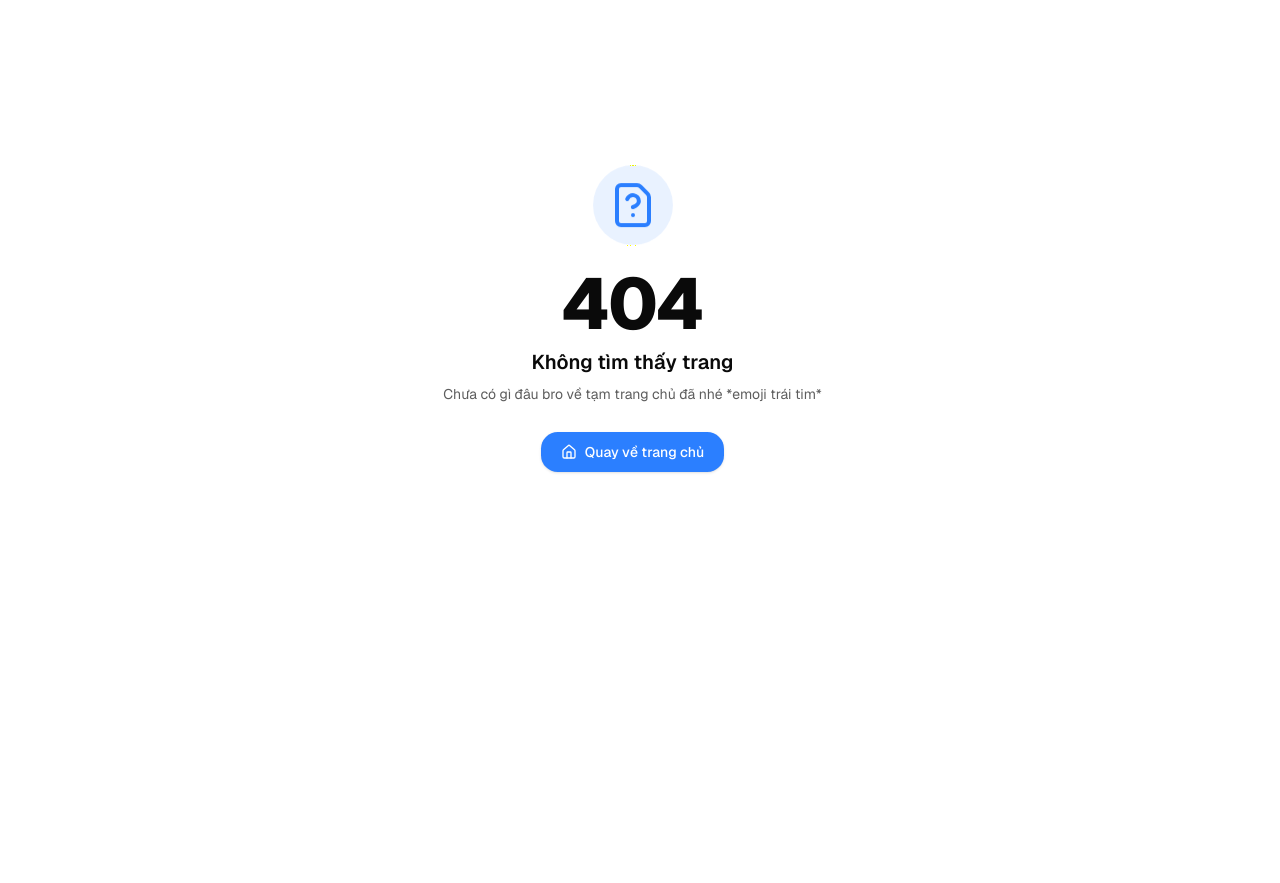
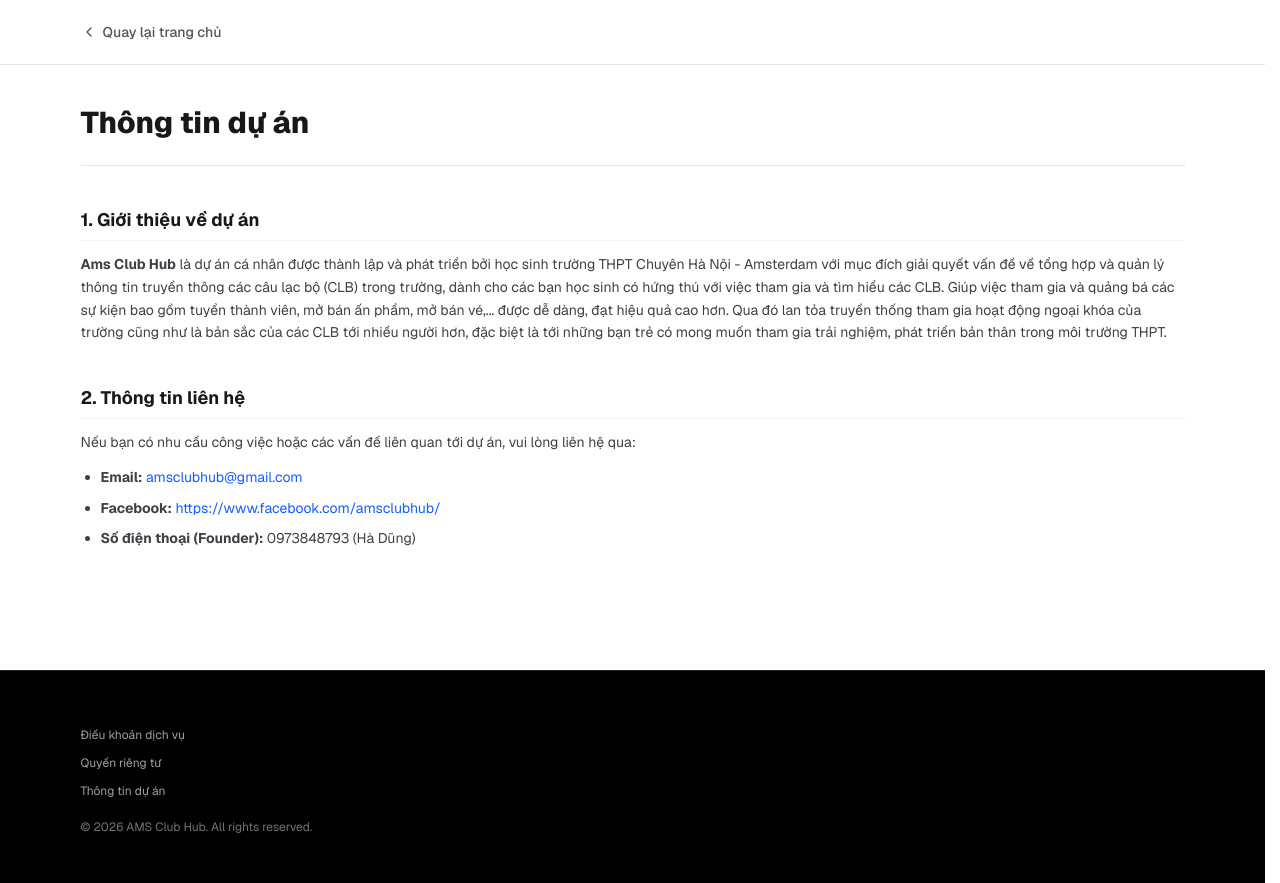
Before and after one commit to lilyu11/ams-club-hub-fullstack, a Next.js app in the folder amsclubhub-frontend/: page /project-info in a window 1280 px wide. Before the commit this address had no page. Before the commit the page ends 800 px from the top, so only its background shows below. Built offline with nearby package versions, Linux system fonts and the light colour scheme.

Commit message:
adding tos, privacy policies, contact page; completing guides page; setting light theme as default

```diff
--- a/amsclubhub-frontend/src/app/(legal)/layout.tsx
+++ b/amsclubhub-frontend/src/app/(legal)/layout.tsx
@@ -39,6 +39,50 @@
 
 			{/* Nơi chứa nội dung của từng trang (Privacy / Terms) */}
 			<main className="max-w-6xl mx-auto px-4 sm:px-6 py-10">{children}</main>
+
+			{/* Footer đen theo Style Netflix */}
+			<footer className="bg-black text-zinc-400 text-sm mt-20 border-t border-zinc-800">
+				<div className="max-w-6xl mx-auto px-4 sm:px-6 py-12 space-y-8">
+					{/* Hàng 1: Bạn cần thêm trợ giúp? + Button Contact */}
+					{/* <div className="flex flex-col sm:flex-row sm:items-center gap-4">
+						<span className="text-xl font-bold text-white">Bạn cần thêm trợ giúp?</span>
+						<a
+							href="mailto:amsclubhub@gmail.com"
+							className="inline-block w-fit px-5 py-2 text-sm font-semibold text-black bg-white hover:bg-zinc-200 rounded transition-colors"
+						>
+							Liên hệ chúng tôi
+						</a>
+					</div>
+
+					<hr className="border-zinc-800" /> */}
+
+					{/* Hàng 2: Select Ngôn ngữ
+					<div>
+						<select
+							defaultValue="vi"
+							className="bg-black text-zinc-300 border border-zinc-700 rounded px-3 py-2 text-sm focus:outline-none focus:border-white"
+						>
+							<option value="vi">Tiếng Việt</option>
+							<option value="en">English</option>
+						</select>
+					</div> */}
+
+					{/* Hàng 3: Các liên kết pháp lý */}
+					<div className="flex flex-col space-y-3 pt-2 text-xs text-zinc-400">
+						<Link href="/terms" className="hover:underline w-fit">
+							Điều khoản dịch vụ
+						</Link>
+						<Link href="/privacy" className="hover:underline w-fit">
+							Quyền riêng tư
+						</Link>
+						<Link href="/project-info" className="hover:underline w-fit">
+							Thông tin dự án
+						</Link>
+						{/* <span className="hover:underline cursor-pointer w-fit">Tùy chọn cookie</span> */}
+						<span className="text-zinc-500 pt-2">© 2026 AMS Club Hub. All rights reserved.</span>
+					</div>
+				</div>
+			</footer>
 		</div>
 	);
 }
--- a/amsclubhub-frontend/src/app/(legal)/privacy/page.tsx
+++ b/amsclubhub-frontend/src/app/(legal)/privacy/page.tsx
@@ -2,7 +2,7 @@
 	const sections = [
 		{
 			id: 'sec-1',
-			title: 'Phần 1: Thông tin chúng tôi thu thập',
+			title: '1. Thông tin chúng tôi thu thập',
 			content: (
 				<ul className="list-disc pl-5 space-y-1">
 					<li>
@@ -13,7 +13,7 @@
 						<strong>Thông tin hoạt động:</strong> Danh sách CLB bạn chọn theo dõi (Follow) và tương tác giao diện.
 					</li>
 					<li>
-						<strong>Nhật ký kỹ thuật (Audit Logs):</strong> Địa chỉ IP, trình duyệt (User-Agent), thời gian truy cập và
+						<strong>Nhật ký kỹ thuật (Audit logs):</strong> Địa chỉ IP, trình duyệt (User-Agent), thời gian truy cập và
 						thao tác quan trọng nhằm mục đích bảo mật.
 					</li>
 				</ul>
@@ -21,17 +21,17 @@
 		},
 		{
 			id: 'sec-2',
-			title: 'Phần 2: Mục đích Sử dụng Thông tin',
+			title: '2. Mục đích sử dụng thông tin',
 			content: (
 				<p>
-					Dữ liệu chỉ được dùng để xác thực tài khoản qua OTP, gửi thông báo tự động từ CLB bạn đã đăng ký Follow, và
+					Dữ liệu chỉ được dùng để xác thực tài khoản qua OTP, gửi thông báo tự động từ CLB bạn đã đăng ký follow, và
 					giám sát nhật ký hệ thống để phát hiện/ngăn chặn các đòn tấn công mạng hoặc gian lận.
 				</p>
 			),
 		},
 		{
 			id: 'sec-3',
-			title: 'Phần 3: Lưu trữ & Bảo mật Hạ tầng',
+			title: '3. Lưu trữ & Bảo mật hạ tầng',
 			content: (
 				<div className="space-y-2">
 					<p>Chúng tôi áp dụng tiêu chuẩn bảo mật nghiêm ngặt:</p>
@@ -42,7 +42,7 @@
 						</li>
 						<li>
 							<strong>Bảo vệ tệp tin:</strong> Hình ảnh, tài liệu truyền thông lưu trữ trên đám mây chuyên dụng với
-							chính sách phân quyền theo cấp tài khoản (Row Level Security).
+							chính sách phân quyền theo cấp tài khoản (Row Level Security - RLS).
 						</li>
 						<li>
 							<strong>Mã hóa đường truyền:</strong> Toàn bộ dữ liệu kết nối giữa thiết bị của bạn và máy chủ đều qua
@@ -58,20 +58,20 @@
 		},
 		{
 			id: 'sec-4',
-			title: 'Phần 4: Quyền hạn Người dùng',
+			title: '4. Quyền hạn người dùng',
 			content: (
 				<p>
-					Bạn có quyền nhấn bỏ theo dõi (Unfollow) bất kỳ CLB nào để ngừng nhận thông báo, hoặc gửi yêu cầu cho Ban
-					Quản trị để cập nhật thông tin/xóa vĩnh viễn tài khoản cá nhân khỏi hệ thống.
+					Bạn có quyền nhấn bỏ theo dõi (Unfollow) hoặc tắt tự động bật thông báo (Auto-Reminder) bất kỳ CLB nào để ngừng nhận thông báo, hoặc gửi yêu cầu cho Ban
+					quản trị để cập nhật thông tin/xóa vĩnh viễn tài khoản cá nhân khỏi hệ thống.
 				</p>
 			),
 		},
 		{
 			id: 'sec-5',
-			title: 'Phần 5: Lưu trữ Cục bộ (Session)',
+			title: '5. Lưu trữ cục bộ (Session)',
 			content: (
 				<p>
-					Nền tảng sử dụng Local Storage / Session Storage trên trình duyệt để duy trì trạng thái đăng nhập cá nhân và
+					Nền tảng sử dụng Local Storage/Session Storage trên trình duyệt để duy trì trạng thái đăng nhập cá nhân và
 					không sử dụng cookie theo dõi ngoài phạm vi ứng dụng.
 				</p>
 			),
@@ -83,13 +83,13 @@
 			{/* Sticky Sidebar */}
 			<aside className="lg:col-span-4">
 				<div className="lg:sticky lg:top-24 space-y-3">
-					<h3 className="text-xs font-bold uppercase tracking-wider text-zinc-400">Mục lục văn bản</h3>
+					<h3 className="text-xs font-bold uppercase tracking-wider text-zinc-400">Mục lục</h3>
 					<nav className="space-y-1">
 						{sections.map((s) => (
 							<a
 								key={s.id}
 								href={`#${s.id}`}
-								className="block py-1.5 px-3 text-sm font-medium text-zinc-600 hover:text-zinc-900 hover:bg-zinc-100 rounded-md transition-all border-l-2 border-transparent hover:border-zinc-900"
+								className="block py-1.5 px-3 text-sm font-medium text-zinc-600 hover:text-zinc-900 hover:bg-zinc-50 transition-all border-l-2 border-transparent hover:border-zinc-900"
 							>
 								{s.title}
 							</a>
@@ -101,10 +101,10 @@
 			{/* Main Content */}
 			<div className="lg:col-span-8 space-y-10">
 				<header className="border-b border-zinc-200 pb-6 space-y-2">
-					<h1 className="text-3xl font-extrabold text-zinc-900">Chính sách Bảo mật</h1>
+					<h1 className="text-3xl font-extrabold text-zinc-900">Quyền riêng tư</h1>
 					<p className="text-xs font-semibold text-zinc-500">Cập nhật lần cuối: Ngày 02 tháng 09 năm 2026</p>
 					<p className="text-sm text-zinc-700 pt-2">
-						AMS Club Hub cam kết bảo vệ tối đa quyền riêng tư và an toàn thông tin cá nhân của học sinh.
+						Ams Club Hub cam kết bảo vệ tối đa quyền riêng tư và an toàn thông tin cá nhân của học sinh.
 					</p>
 				</header>
 
--- /dev/null
+++ b/amsclubhub-frontend/src/app/(legal)/project-info/page.tsx
@@ -0,0 +1,68 @@
+import Link from 'next/navigation'
+
+export default function InfoPage() {
+	const sections = [
+		{
+			id: 'sec-1',
+			title: '1. Giới thiệu về dự án',
+			content: (
+				<p>
+					<strong>Ams Club Hub</strong> là dự án cá nhân được thành lập và phát triển bởi học sinh trường THPT Chuyên Hà Nội - Amsterdam
+					với mục đích giải quyết vấn đề về tổng hợp và quản lý thông tin truyền thông các câu lạc bộ (CLB) trong trường, dành cho các bạn học sinh có hứng thú
+					với việc tham gia và tìm hiểu các CLB. Giúp việc tham gia và quảng bá các sự kiện bao gồm tuyển thành viên, mở bán ấn phẩm, mở bán vé,... được dễ dàng,
+					đạt hiệu quả cao hơn. Qua đó lan tỏa truyền thống tham gia hoạt động ngoại khóa của trường cũng như là bản sắc của các CLB tới nhiều người hơn, đặc biệt
+					là tới những bạn trẻ có mong muốn tham gia trải nghiệm, phát triển bản thân trong môi trường THPT.
+				</p>
+			),
+		},
+		{
+			id: 'sec-2',
+			title: '2. Thông tin liên hệ',
+			content: (
+				<div className="space-y-3">
+					<p>Nếu bạn có nhu cầu công việc hoặc các vấn đề liên quan tới dự án, vui lòng liên hệ qua:</p>
+					<ul className="list-disc pl-5 space-y-2">
+						<li>
+							<strong>Email:</strong> {' '}
+							<a
+								href="mailto:amsclubhub@gmail.com"
+								className="text-blue-600 hover:text-blue-800 hover:underline transition-colors"
+							>
+								amsclubhub@gmail.com
+							</a>
+						</li>
+						<li>
+							<strong>Facebook:</strong> {' '}
+							<a
+								href="https://www.facebook.com/amsclubhub/"
+								className="text-blue-600 hover:text-blue-800 hover:underline transition-colors"
+							>
+								https://www.facebook.com/amsclubhub/
+							</a>
+						</li>
+						<li>
+							<strong>Số điện thoại (Founder):</strong> 0973848793 (Hà Dũng)
+						</li>
+
+					</ul>
+				</div>
+			),
+		},
+	];
+	return (
+		<div className="lg:col-span-8 space-y-10">
+			<header className="border-b border-zinc-200 pb-6 space-y-2">
+				<h1 className="text-3xl font-extrabold text-zinc-900">Thông tin dự án</h1>
+			</header>
+
+			<div className="space-y-10">
+				{sections.map((s) => (
+					<section key={s.id} id={s.id} className="scroll-mt-24 space-y-3">
+						<h2 className="text-lg font-bold text-zinc-900 border-b border-zinc-100 pb-1.5">{s.title}</h2>
+						<div className="text-sm text-zinc-700 leading-relaxed">{s.content}</div>
+					</section>
+				))}
+			</div>
+		</div>
+	)
+}
--- a/amsclubhub-frontend/src/app/(legal)/terms/page.tsx
+++ b/amsclubhub-frontend/src/app/(legal)/terms/page.tsx
@@ -42,7 +42,7 @@
 				<div className="space-y-2">
 					<p>Nhằm xây dựng môi trường học đường văn minh, lành mạnh, người dùng cam kết:</p>
 					<ul className="list-disc pl-5 space-y-1">
-						<li>Nội dung bài đăng do Ban quản trịCLB đăng tải phải đảm bảo tính trung thực và văn hóa ứng xử.</li>
+						<li>Nội dung bài đăng do Ban quản trị CLB đăng tải phải đảm bảo tính trung thực và văn hóa ứng xử.</li>
 						<li>Tuyệt đối không đăng tải thông tin sai sự thật, lăng mạ, quấy rối hoặc bôi nhọ danh dự bất kì cá nhân/CLB nào.</li>
 						<li>Cấm các nội dung đồi trụy, bạo lực, ngôn từ thù hận, chính trị hoặc quảng cáo thương mại ngoài CLB.</li>
 						<li>Nghiêm cấm giả mạo Ban Quản trị, giả mạo CLB khác hoặc dùng công cụ tự động (bot) can thiệp hệ thống.</li>
@@ -66,10 +66,11 @@
 			title: '5. Miễn trừ trách nhiệm (Disclaimer)',
 			content: (
 				<p>
-					Ams Club Hub là nền tảng kết nối trung gian. Thông tin được cung cấp do chính các CLB tự đăng tải và chịu trách
-					nhiệm. Chúng tôi không chịu trách nhiệm đối với việc sự kiện hay lịch trình bị thay đổi lịch trình hoặc hủy bỏ từ phía CLB.
-					Ngoài ra, hệ thống không chịu trách nhiệm đối với các gián đoạn dịch vụ ngoài tầm kiểm soát do sự cố hạ tầng
-					mạng.
+					Ams Club Hub là nền tảng kết nối trung gian. Nội dung và thông tin hiển thị trên nền tảng là được cung cấp bởi chính các CLB
+					tự đăng tải và chịu trách nhiệm. Chúng tôi không chịu trách nhiệm đối với việc sự kiện hay lịch trình bị thay đổi lịch trình
+					hoặc hủy bỏ từ phía CLB. Ngoài ra, hệ thống không chịu trách nhiệm đối với các gián đoạn dịch vụ ngoài tầm kiểm soát do sự cố hạ tầng
+					mạng. Ams Club Hub cũng không chịu trách nhiệm cho bất kì những ảnh hưởng liên quan đến thể chất hoặc tinh thần được gây ra
+					trực tiếp hay gián tiếp trong quá trình bạn sử dụng nền tảng.
 				</p>
 			),
 		},
--- a/amsclubhub-frontend/src/app/(main)/guides/page.tsx
+++ b/amsclubhub-frontend/src/app/(main)/guides/page.tsx
@@ -144,16 +144,17 @@
 	{
 		id: 'terms_of_service_and_privacy_policy',
 		title: 'Điều khoản & Bảo mật',
-		description: 'Điều khoản dịch vụ, chính sách bảo mật',
+		description: 'Điều khoản dịch vụ, Quyền riêng tư',
 		icon: KeyRound,
 		sections: [
 			{
 				title: 'Điều khoản dịch vụ',
-				description: 'Chưa cập nhật',
+				description: <Link href="/terms">Bấm vào đây để xem <strong>điều khoản dịch vụ</strong></Link>
+				,
 			},
 			{
-				title: 'Chính sách bảo mật',
-				description: 'Chưa cập nhật',
+				title: 'Quyền riêng tư',
+				description: <Link href="/privacy">Bấm vào đây để xem <strong>quyền riêng tư</strong></Link>
 			},
 		],
 	},
@@ -164,19 +165,12 @@
 		icon: PhoneCall,
 		sections: [
 			{
-				title: 'Liên hệ',
-				description: 'Thông tin liên hệ tới admin (tạm thời)',
-				details: [
-					'Email: amsclubhub@gmail.com',
-					'Số điện thoại: 0973848793',
-				],
+				title: 'Thông tin liên hệ',
+				description: <Link href="/project-info">Bấm vào đây để xem <strong>thông tin liên hệ</strong></Link>,
 			},
 			{
 				title: 'Feedback',
-				description: 'Gửi feedback về trải nghiệm sử dụng, gợi ý sửa đổi',
-				details: [
-					<Link href="https://forms.gle/TR5ihBU7ZT7j4oVH9" key="feedback-link">Bấm vào đây để tới trang feedback</Link>
-				],
+				description: <Link href="https://forms.gle/TR5ihBU7ZT7j4oVH9">Bấm vào đây để tới trang <strong>feedback</strong></Link>,
 			},
 		],
 	},
--- a/amsclubhub-frontend/src/app/layout.tsx
+++ b/amsclubhub-frontend/src/app/layout.tsx
@@ -32,7 +32,7 @@
       <body className="min-h-full flex flex-col bg-background text-foreground">
         <ThemeProvider
           attribute="class"
-          defaultTheme="system"
+          defaultTheme="light"
           enableSystem
           disableTransitionOnChange
         >
--- a/amsclubhub-frontend/src/components/widgets/FooterPolicyWidget.tsx
+++ b/amsclubhub-frontend/src/components/widgets/FooterPolicyWidget.tsx
@@ -7,8 +7,8 @@
     <div className="px-3 text-xs text-muted-foreground space-y-2">
       <div className="flex flex-wrap gap-x-3 gap-y-1">
         <Link href="/terms" prefetch={false} className="hover:underline">Điều khoản dịch vụ</Link>
-        <Link href="/privacy" prefetch={false} className="hover:underline">Chính sách bảo mật</Link>
-        <Link href="/contact" prefetch={false} className="hover:underline">Liên hệ Admin</Link>
+        <Link href="/privacy" prefetch={false} className="hover:underline">Quyền riêng tư</Link>
+        <Link href="/project-info" prefetch={false} className="hover:underline">Liên hệ admin</Link>
       </div>
       <p>© 2026 AmsClubHub. All rights reserved.</p>
     </div>
```
